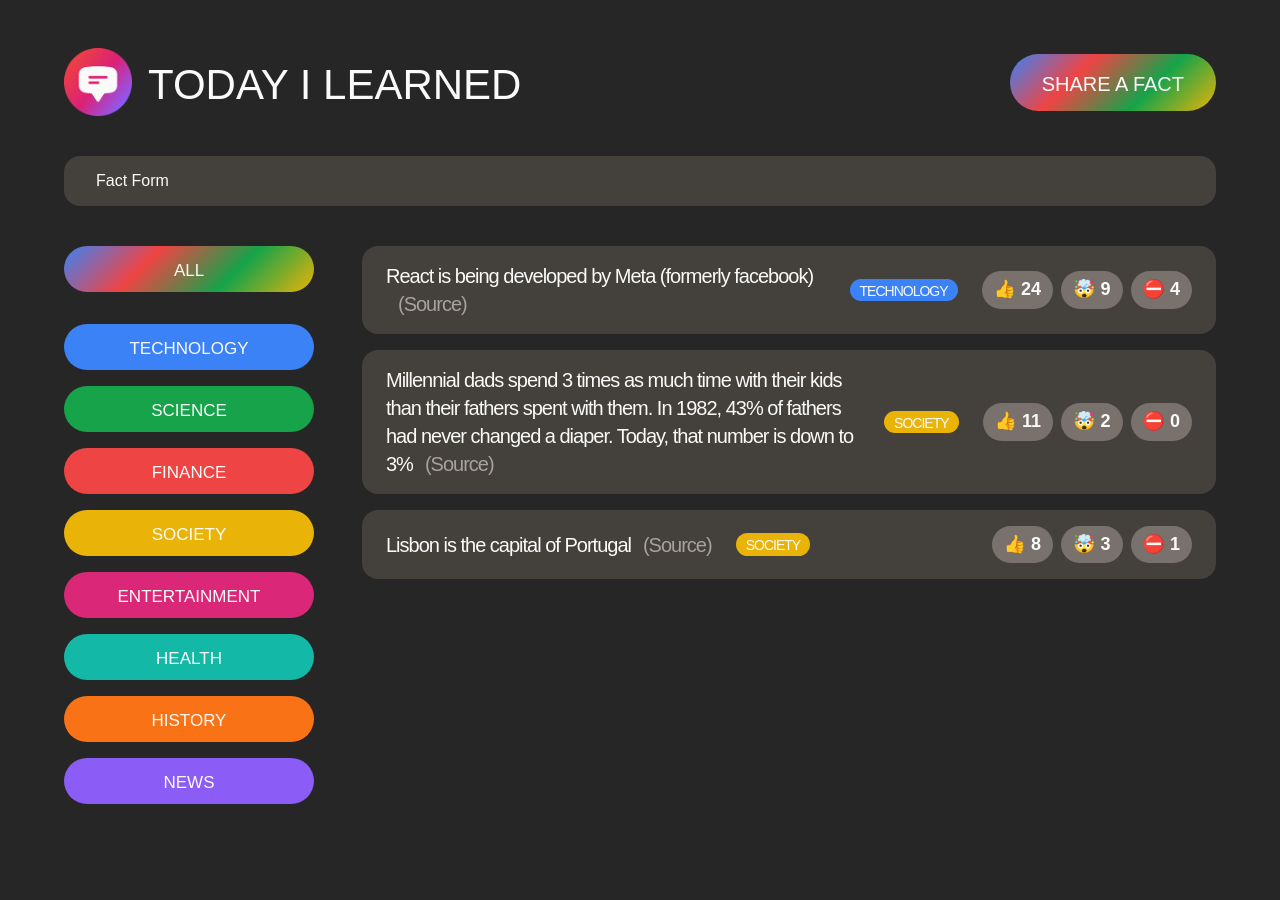
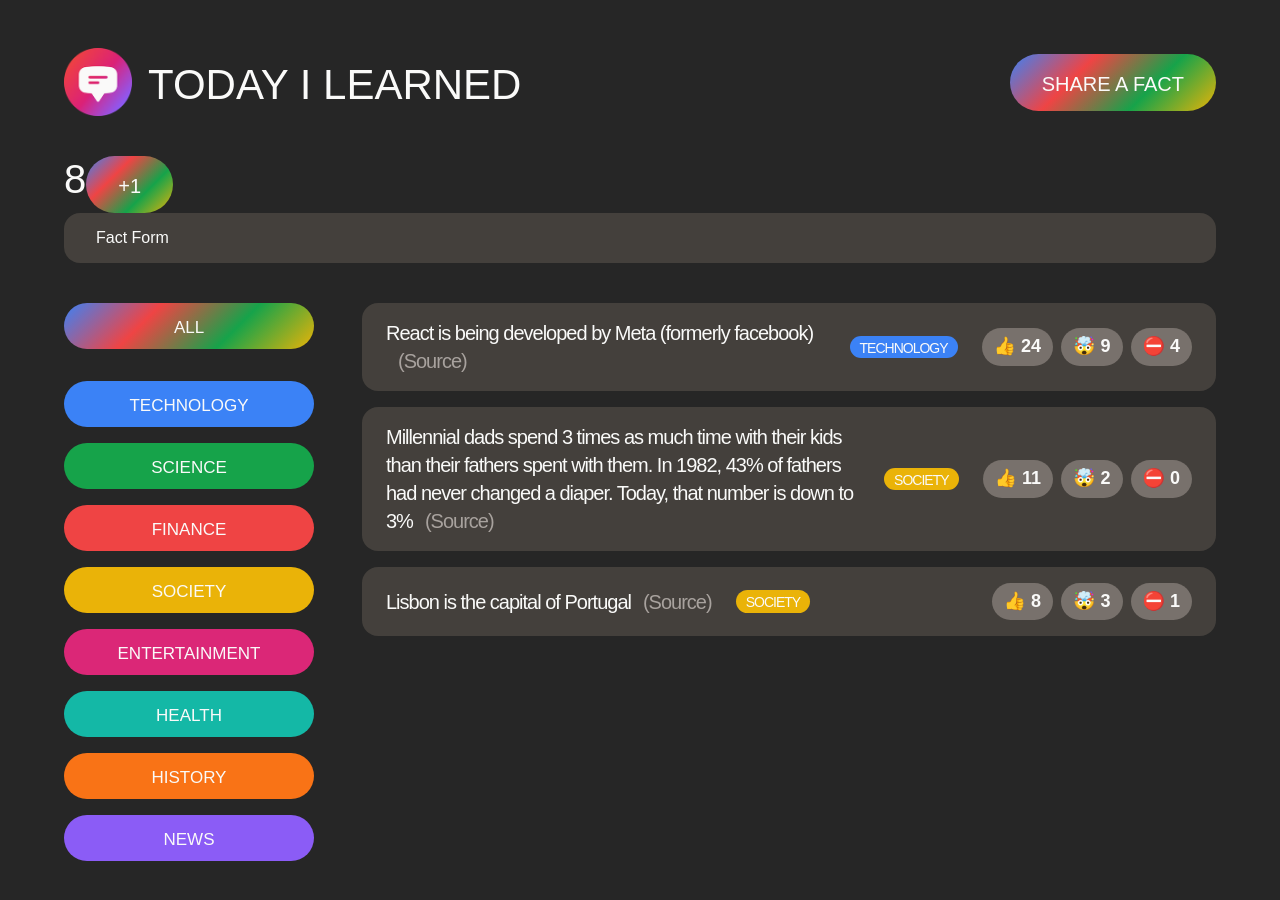
Before and after one commit to erhanertem/App-today-i-learned, a React (Create React App) app: page / in a window 1280 px wide. Shown: the top 900 px of the page. Before the commit the page ends 868 px from the top, so only its background shows below. Built offline with nearby package versions, Linux system fonts and the light colour scheme; a web font is replaced by a local one.

Commit message:
Experiment with react state

```diff
--- a/src/App.js
+++ b/src/App.js
@@ -1,3 +1,4 @@
+import { useState } from "react";
 import "./style.css";
 
 const CATEGORIES = [
@@ -45,6 +46,22 @@
 	},
 ];
 
+function Counter() {
+	const [count, setCount] = useState(8);
+
+	return (
+		<div>
+			<span style={{ fontSize: "40px" }}>{count}</span>
+			<button
+				className="btn btn-large"
+				onClick={() => setCount((count) => count + 1)}
+			>
+				+1
+			</button>
+		</div>
+	);
+}
+
 function App() {
 	const appTitle = "Today I Learned ";
 
@@ -60,6 +77,7 @@
 				<button className="btn btn-large btn-open">Share a fact</button>
 			</header>
 			{/* FACTFORM */}
+			<Counter />
 			<NewFactForm />
 			<main className="main">
 				{/* SIDEBAR */}
```
